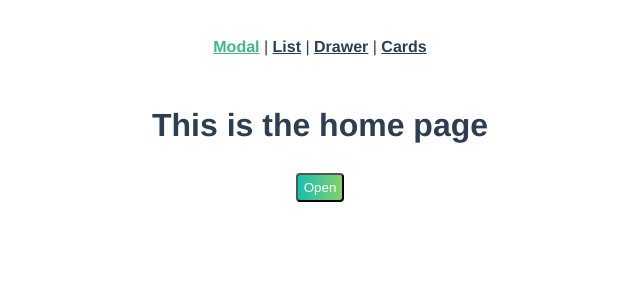
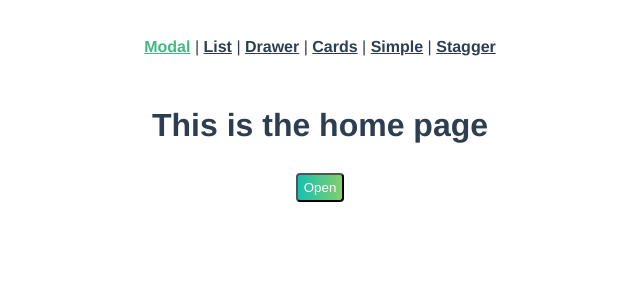
Before and after one commit to remchh/Animating-Vue, a Vue app: page / in a window 1280 px wide. Shown: the top 300 px of the page, without its empty margins (320-960 px from the left). Built offline with nearby package versions, Linux system fonts and the light colour scheme.

Commit message:
“GSAP”

```diff
--- a/babel.config.js
+++ b/babel.config.js
@@ -1,3 +1,3 @@
 module.exports = {
-  presets: ["@vue/app"]
-};
+  presets: ['@vue/app']
+}
--- a/package.json
+++ b/package.json
@@ -9,6 +9,7 @@
   },
   "dependencies": {
     "core-js": "^2.6.5",
+    "gsap": "^3.6.1",
     "velocity-animate": "^1.5.2",
     "vue": "^2.6.10",
     "vue-router": "^3.0.3"
--- a/src/App.vue
+++ b/src/App.vue
@@ -4,7 +4,9 @@
       <router-link to="/">Modal</router-link> |
       <router-link to="/list">List</router-link> |
       <router-link to="/drawer">Drawer</router-link> |
-      <router-link to="/cards">Cards</router-link>
+      <router-link to="/cards">Cards</router-link> |
+      <router-link to="/simple">Simple</router-link> |
+      <router-link to="/stagger">Stagger</router-link>
     </div>
     <transition name="slide-fade" mode="out-in">
       <router-view />
--- a/src/components/HelloWorld.vue
+++ b/src/components/HelloWorld.vue
@@ -88,11 +88,11 @@
 
 <script>
 export default {
-  name: "HelloWorld",
+  name: 'HelloWorld',
   props: {
     msg: String
   }
-};
+}
 </script>
 
 <!-- Add "scoped" attribute to limit CSS to this component only -->
--- a/src/router.js
+++ b/src/router.js
@@ -33,6 +33,18 @@ export default new Router({
       name: "cards",
       component: () =>
         import(/* webpackChunkName: "list" */ './views/Cards.vue')
+    },
+    {
+      path: "/simple",
+      name: "simple",
+      component: () =>
+        import(/* webpackChunkName: "list" */ './views/Simple.vue')
+    },
+    {
+      path: "/stagger",
+      name: "stagger",
+      component: () =>
+        import(/* webpackChunkName: "list" */ './views/Stagger.vue')
     }
   ]
 });
--- a/src/views/Home.vue
+++ b/src/views/Home.vue
@@ -2,7 +2,7 @@
   <div class="home">
     <h1>This is the home page</h1>
     <button @click="toggleModal">Open</button>
-    <transition name='fade'>
+    <transition name="fade">
       <div v-if="isOpen" class="modal">
         <button @click="toggleModal">Close</button>
       </div>
```
Also changed, not shown: src/main.js (+5 -5 lines), 1 other file (tests, documents, lock files or other folders).
